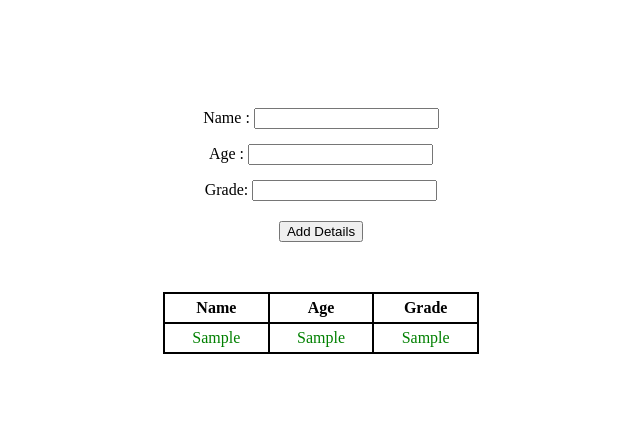
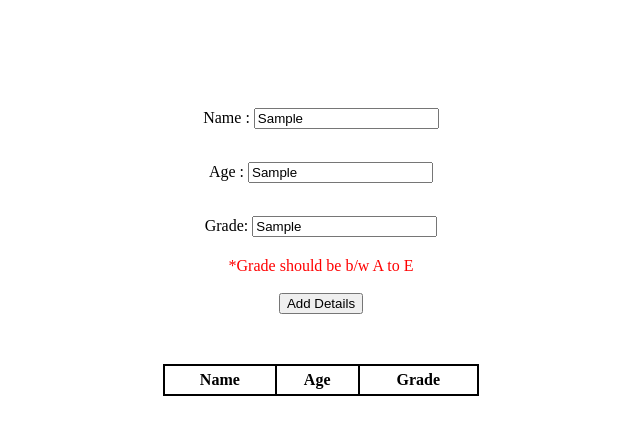
Before and after one commit to rahul-raj-s/jsLearning-1, a plain HTML site: page addNameList/index.html in a window 1280 px wide. Both pictures are taken after typing "Sample", "Sample", "Sample" into the empty fields and a click on the button "Add Details". Shown: the whole page, without its empty margins (319-959 px from the left). Drawn offline with Linux system fonts and the light colour scheme.

Commit message:
updated new features

```diff
--- a/addNameList/index.css
+++ b/addNameList/index.css
@@ -30,3 +30,7 @@ table,th,td{
     border: 2px solid black;
     padding: 5px;
 }
+#error-name,#error-age,#error-grade{
+    color: red;
+
+}
--- a/addNameList/index.html
+++ b/addNameList/index.html
@@ -1,5 +1,6 @@
 <!DOCTYPE html>
 <html lang="en">
+
 <head>
   <meta charset="UTF-8">
   <meta http-equiv="X-UA-Compatible" content="IE=edge">
@@ -7,17 +8,22 @@
   <title>Document</title>
   <link rel="stylesheet" href="index.css">
 </head>
+
 <body>
   <main>
     <div id="">
-            Name : <input id="name"></br>
-            Age  : <input id="age"></br>
-            Grade: <input id="grade">
+      Name : <input id="name"> </br>
+      <div id="error-name"></div></br>
+      Age : <input id="age"></br>
+      <div id="error-age"></div></br>
+      Grade: <input id="grade"> </br>
+      <div id="error-grade"></div></br>
     </div>
     <div>
       <button id="user-button">Add Details</button>
     </div>
     <div>
+      <div id="total-count"></div>
       <table id="display">
         <tr>
           <th>Name</th>
@@ -31,4 +37,5 @@
   <script src="index.js"></script>
 
 </body>
+
 </html>
--- a/addNameList/index.js
+++ b/addNameList/index.js
@@ -1,35 +1,118 @@
-const name=document.getElementById("name");
-const age=document.getElementById("age");
-const grade=document.getElementById("grade");
-const addDetails=document.getElementById("user-button");
-const display=document.getElementById("display");
+const name = document.getElementById("name");
+const age = document.getElementById("age");
+const grade = document.getElementById("grade");
+const addDetails = document.getElementById("user-button");
+const display = document.getElementById("display");
+const userCountNode = document.getElementById("total-count");
+
+const errorNametNode = document.getElementById("error-name");
+const errorAgeNode = document.getElementById("error-age");
+const errorGradeNode = document.getElementById("error-grade");
+
+let userCount = 0;
+
+const isValid = (user) => {
+  let error = {};
+  resetErrorField();
+  let flag = 0;
+  if (user.name=="") {
+    error.name = "*Required Field."
+    errorNametNode.innerHTML = error.name;
+    flag = 1;
+  }
+  else if (user.name.length < 3) {
+    error.name = "*Length should be greater then 3."
+    errorNametNode.innerHTML = error.name;
+    flag = 1;
+  }
+  else if (user.name.length > 18) {
+    error.name = "*Length should be less then 18."
+    errorNametNode.innerHTML = error.name;
+    flag = 1;
+  }
+
+  if (typeof user.age == "string") {
+    error.age = "kindly put valid digit"
+    errorAgeNode.innerHTML = error.age;
+    flag = 1;
+  }
+  else if (user.age < 0) {
+    error.age = "*Kindly put valid Age."
+    errorAgeNode.innerHTML = error.age;
+    flag = 1;
+  }
+  if(user.grade==""){
+    error.grade = "*Required Field."
+    errorGradeNode.innerHTML = error.grade;
+    flag = 1;
+  }
+  else if (user.grade != "A" && user.grade != "B" && user.grade != "C" && user.grade != "D" && user.grade != "E") {
+    error.grade = "*Grade should be b/w A to E"
+    errorGradeNode.innerHTML = error.grade;
+    flag = 1;
+  }
+  if(flag==0){
+    return true;
+  }
+  else{
+    return false;
+  }
+
+}
+
+const resetFields = () => {
+  name.value = "";
+  grade.value = "";
+  age.value = "";
+}
+
+const resetErrorField=()=>{
+  errorNametNode.innerHTML="";
+  errorAgeNode.innerHTML="";
+  errorGradeNode.innerHTML="";
+}
+
+const creatUserRow = (user) => {
+  const newRow = document.createElement("tr");
+
+  const col1 = newRow.insertCell(0);
+  const col2 = newRow.insertCell(1);
+  const col3 = newRow.insertCell(2);
+
+  col1.innerHTML = user.name;
+  col2.innerHTML = user.age;
+  col3.innerHTML = user.grade;
+
+  return newRow;
+}
+
+const getUserFromInput = () => {
+  const user = {
+    name: name.value,
+    age: parseInt(age.value),
+    grade: grade.value
+  }
+  return user;
+}
+
+const updateUserCount = () => {
+  userCount++;
+  userCountNode.innerHTML ="Total Entry "+ userCount;
+}
 
 const displayUserDetails = () => {
+  const user = getUserFromInput();
 
-    const userName=name.value;
-    const userAge=age.value;
-    const userGrade=grade.value;
+  if (isValid(user)) {
+    display.append(creatUserRow(user));
+    updateUserCount();
+    resetFields();
+    resetErrorField();
+  }
+  else {
 
-    if(!userName || !userAge || !userGrade){
-        alert("pls enter all details.")
-        return;
-    }
-
-    const newRow=document.createElement("tr");
-
-    const col1=newRow.insertCell(0);
-    const col2=newRow.insertCell(1);
-    const col3=newRow.insertCell(2);
-
-    col1.innerHTML=userName;
-    col2.innerHTML=userAge;
-    col3.innerHTML=userGrade;
-
-    display.append(newRow);
-
-    name.value="";
-    grade.value="";
-    age.value="";
+  }
 }
 
-addDetails.addEventListener("click",displayUserDetails);
+
+addDetails.addEventListener("click", displayUserDetails);
```
Lines whose indentation alone changed are shown as unchanged.
